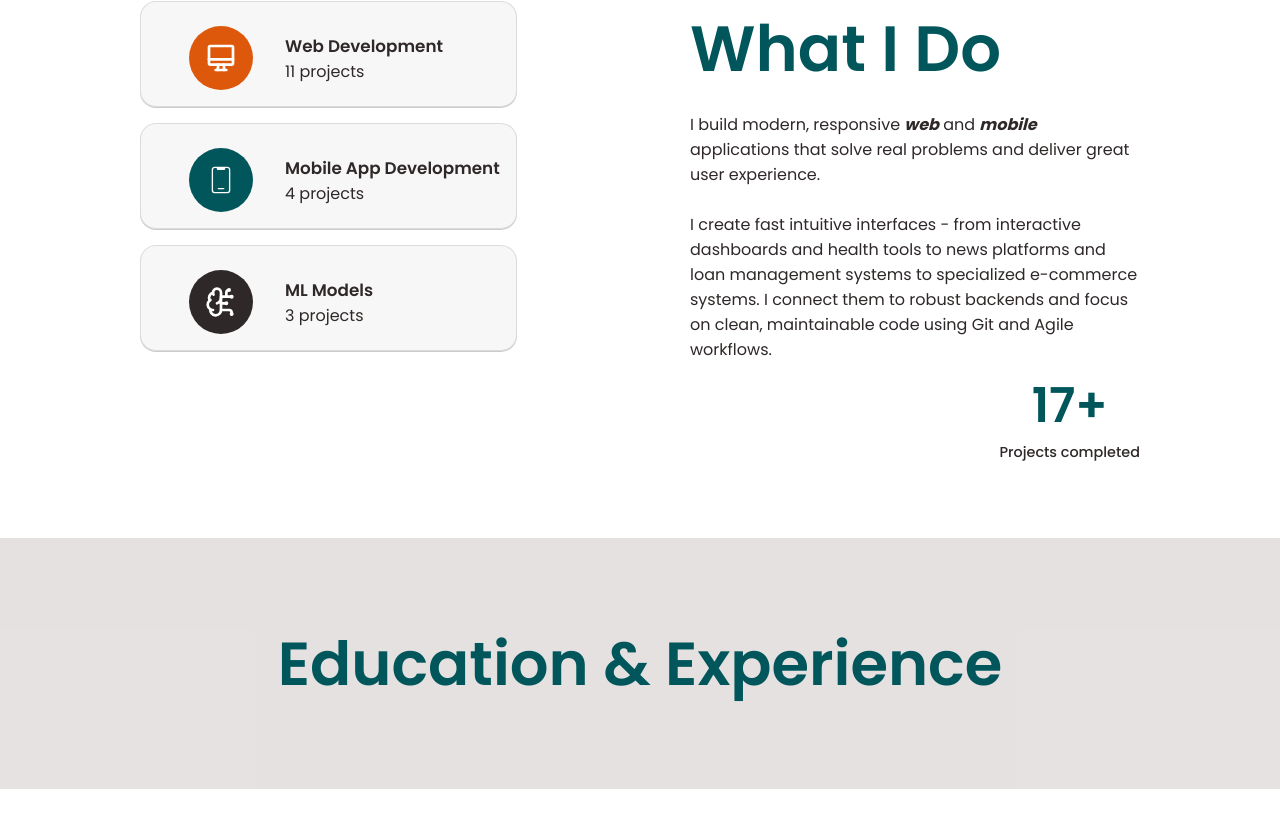
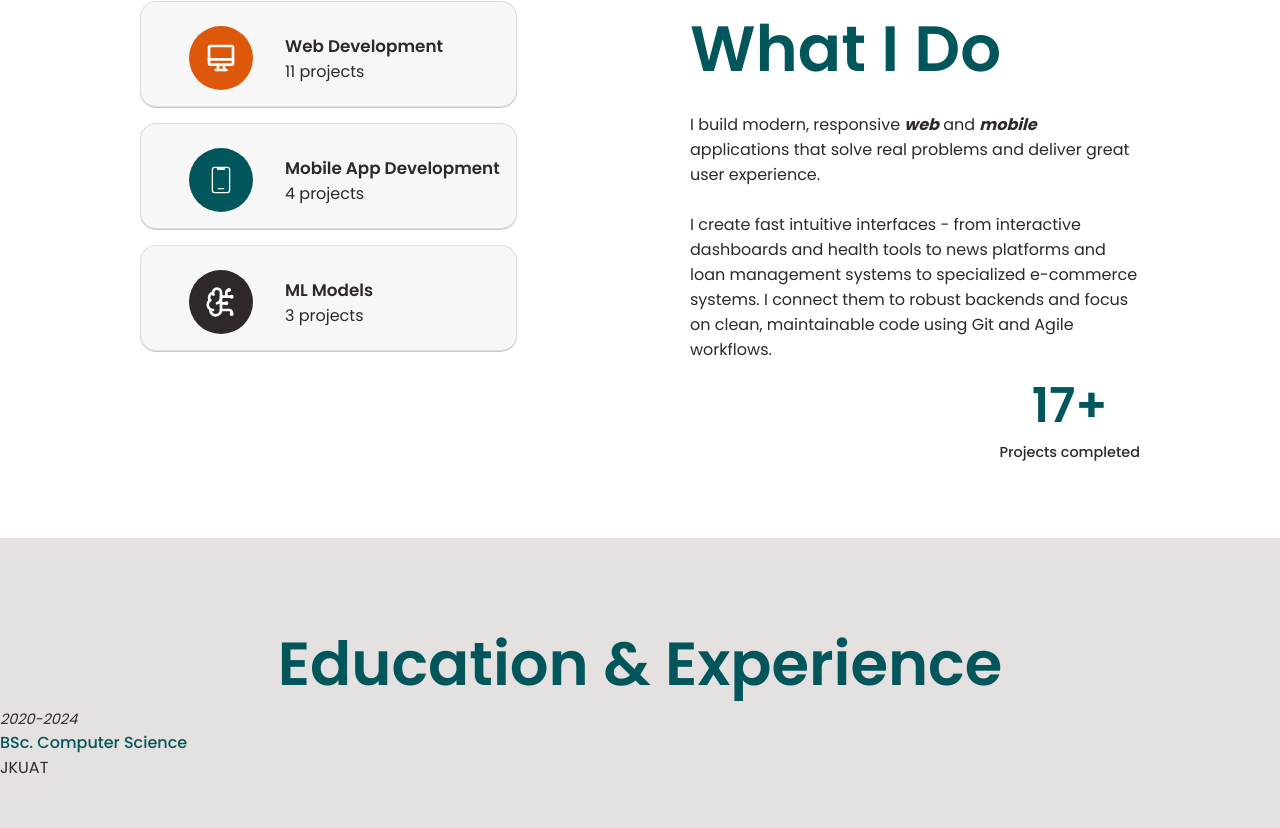
Before and after one commit to SamGombs20/NextPortfolio, a Next.js app: page / in a window 1280 px wide. Shown: the part 895-1723 px from the top of the page. Before the commit the page ends 1684 px from the top, so only its background shows below. Built offline with nearby package versions, Linux system fonts and the light colour scheme.

Commit message:
Update:Services section development

```diff
--- a/app/components/experience.tsx
+++ b/app/components/experience.tsx
@@ -4,7 +4,13 @@ export const Experience =()=>{
         <div className={style.main}>
             <div className={style.experience_container}>
                 <p className={style.title}>Education & Experience</p>
-                <div></div>
+                <div className={style.education}>
+                    <p className={style.year}>2020-2024</p>
+                    <div>
+                        <p className={style.course}>BSc. Computer Science</p>
+                        <p>JKUAT</p>
+                    </div>
+                </div>
             </div>
         </div>
     )
--- a/app/styles/experience.module.css
+++ b/app/styles/experience.module.css
@@ -11,3 +11,12 @@
     text-align: center;
     color: var(--accent-green);
 }
+.year{
+    font-size: 0.9rem;
+    font-style: italic;
+
+}
+.course{
+    color: var(--accent-green);
+    font-weight: 500;
+}
```
